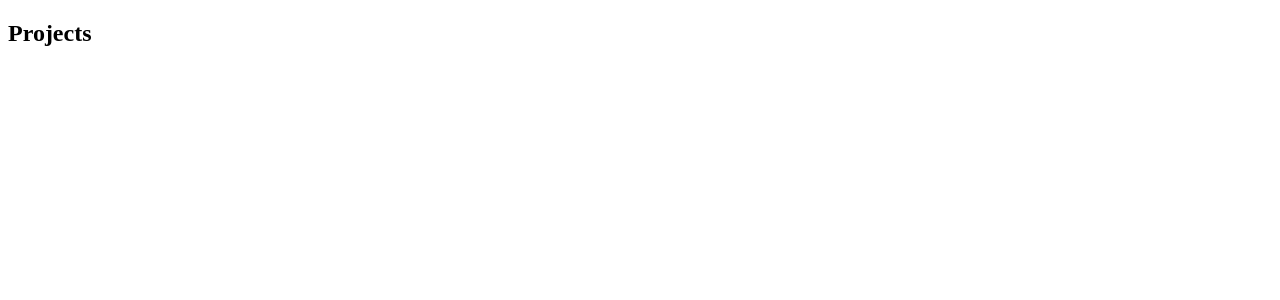
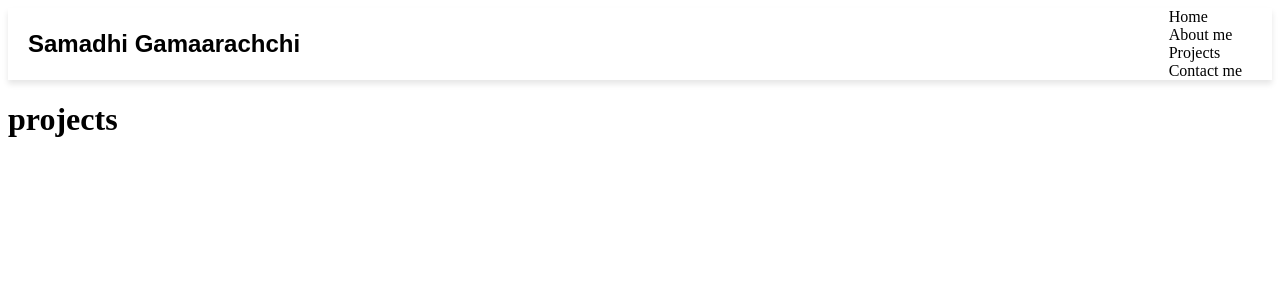
Before and after one commit to Samadhi-Ayodhya-Gamaarachchi/portfolio, a React (Vite) app in the folder portfolio/: page /projects in a window 1280 px wide. Shown: the top 300 px of the page. Built offline with nearby package versions, Linux system fonts and the light colour scheme.

Commit message:
import images

```diff
--- a/portfolio/src/components/Projects/Projects.jsx
+++ b/portfolio/src/components/Projects/Projects.jsx
@@ -1,12 +1,20 @@
-import React from 'react'
-import NavBar from '../NavBar/NavBar'
+import Header from "../Header/Header";
+import iot from '../../assets/iot.jpg'
+import entro from '../../assets/entro.png'
+import lassana from '../../assets/lassana-lanka.png'
 
 function Projects() {
+
+
   return (
-    <div>
-    <NavBar/>
-      <h2>Projects</h2>
-    </div>
+    <>
+     <Header/>
+     <h1> projects</h1>
+     <div className="photo-galary">
+
+     </div>
+
+    </>
   )
 }
 
```
